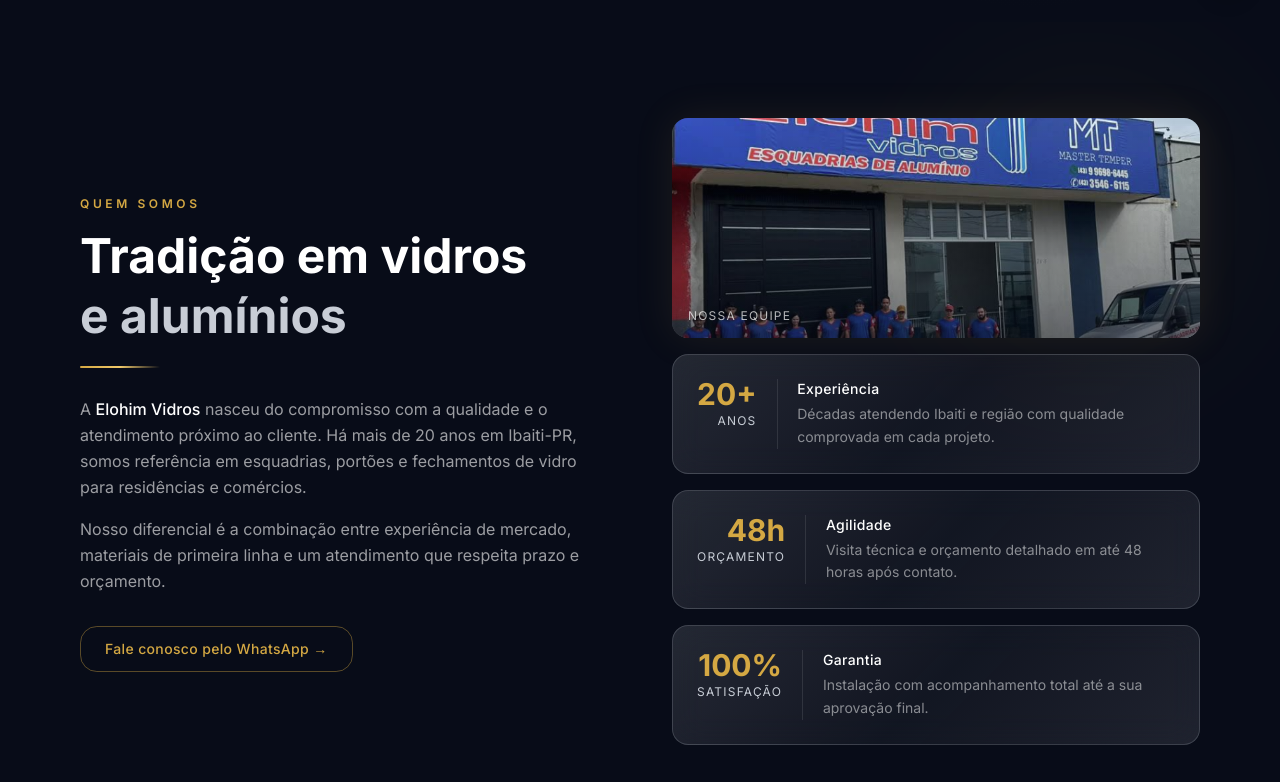
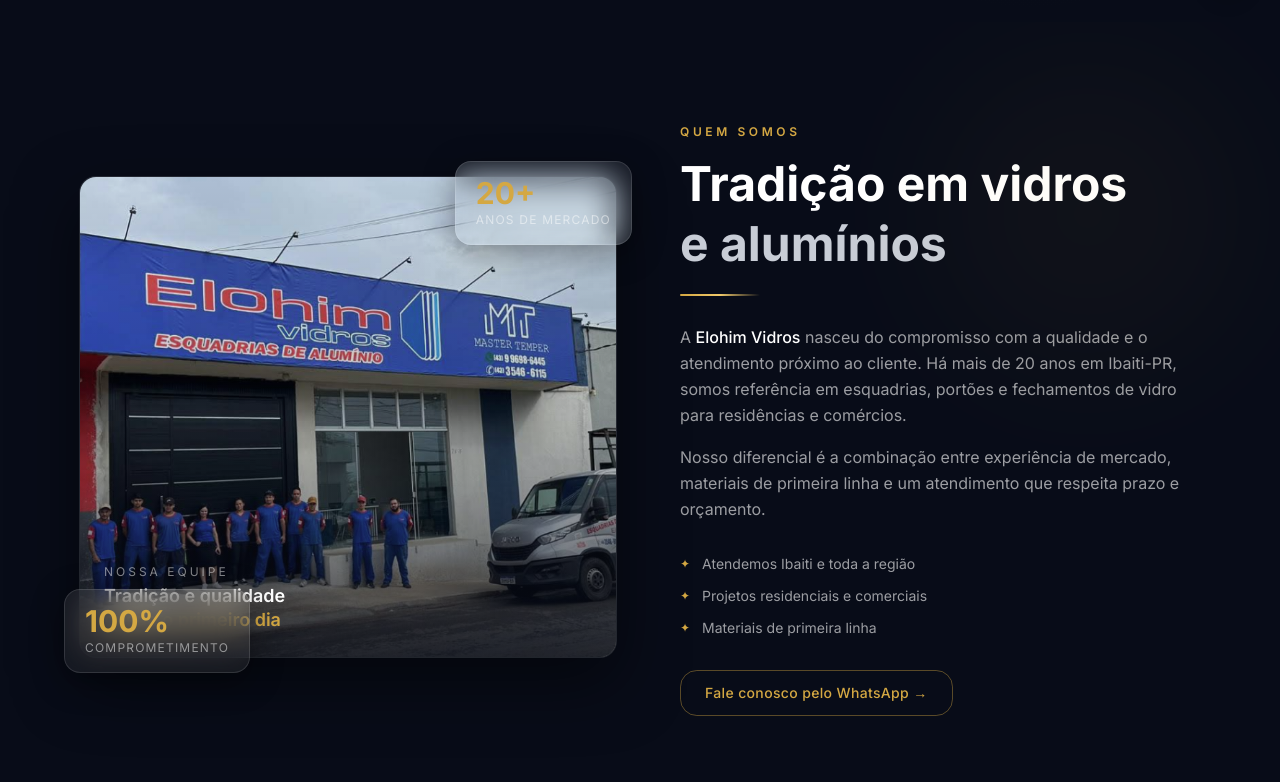
Before and after one commit to roverigor/vidros-elohim, a Next.js app: page / in a window 1280 px wide. Shown: the part 778-1560 px from the top of the page. Built offline with nearby package versions, Linux system fonts and the light colour scheme.

Commit message:
feat(about): hero photo with overlaid stat badges, remove 48h claim, add highlights list

```diff
--- a/components/sections/About.tsx
+++ b/components/sections/About.tsx
@@ -2,41 +2,75 @@
 
 const WHATSAPP_URL = 'https://wa.me/5543984247962?text=Ol%C3%A1%2C%20gostaria%20de%20solicitar%20um%20or%C3%A7amento!';
 
-const HIGHLIGHTS = [
-  {
-    label: 'Experiência',
-    value: '20+',
-    unit: 'anos',
-    desc: 'Décadas atendendo Ibaiti e região com qualidade comprovada em cada projeto.',
-  },
-  {
-    label: 'Agilidade',
-    value: '48h',
-    unit: 'orçamento',
-    desc: 'Visita técnica e orçamento detalhado em até 48 horas após contato.',
-  },
-  {
-    label: 'Garantia',
-    value: '100%',
-    unit: 'satisfação',
-    desc: 'Instalação com acompanhamento total até a sua aprovação final.',
-  },
-];
-
 export default function About() {
   return (
     <section id="sobre" className="py-24 relative overflow-hidden" style={{ backgroundColor: '#080c18' }}>
-      {/* Background decoration */}
+      {/* Background glow */}
       <div
         className="absolute top-0 right-0 w-96 h-96 rounded-full opacity-5 blur-3xl pointer-events-none"
         style={{ background: 'radial-gradient(circle, #d4a843, transparent)' }}
       />
 
       <div className="container mx-auto px-4 max-w-6xl">
-        <div className="grid md:grid-cols-2 gap-16 items-center">
+        <div className="grid md:grid-cols-2 gap-12 items-center">
 
-          {/* Left — text */}
-          <div>
+          {/* Left — hero photo with overlaid stats */}
+          <div className="relative">
+            {/* Gold frame glow */}
+            <div
+              className="absolute -inset-1 rounded-3xl pointer-events-none"
+              style={{ background: 'radial-gradient(ellipse, rgba(212,168,67,0.12) 0%, transparent 70%)' }}
+            />
+
+            {/* Photo */}
+            <div
+              className="relative overflow-hidden rounded-2xl"
+              style={{
+                height: '480px',
+                boxShadow: '0 0 0 1px rgba(200,205,214,0.15), 0 24px 64px rgba(0,0,0,0.5)',
+              }}
+            >
+              <Image
+                src="/Screenshot_1.png"
+                alt="Equipe Elohim Vidros"
+                fill
+                className="object-cover object-center"
+                sizes="(max-width: 768px) 100vw, 50vw"
+              />
+              {/* Gradient overlay bottom */}
+              <div className="absolute inset-0 bg-gradient-to-t from-[#080c18]/80 via-[#080c18]/20 to-transparent" />
+
+              {/* Bottom label */}
+              <div className="absolute bottom-0 left-0 right-0 p-6">
+                <p className="text-white/50 text-xs tracking-[0.25em] uppercase mb-1">Nossa equipe</p>
+                <p className="text-white font-semibold text-lg leading-snug">
+                  Tradição e qualidade<br />
+                  <span className="text-[#d4a843]">desde o primeiro dia</span>
+                </p>
+              </div>
+            </div>
+
+            {/* Stat badge — top right */}
+            <div
+              className="absolute -top-4 -right-4 glass rounded-2xl px-5 py-4 border border-[#d4a843]/30"
+              style={{ boxShadow: '0 8px 32px rgba(0,0,0,0.4)' }}
+            >
+              <div className="text-3xl font-bold text-[#d4a843] leading-none">20+</div>
+              <div className="text-xs text-white/50 tracking-widest uppercase mt-1">anos de mercado</div>
+            </div>
+
+            {/* Stat badge — bottom left */}
+            <div
+              className="absolute -bottom-4 -left-4 glass rounded-2xl px-5 py-4 border border-white/15"
+              style={{ boxShadow: '0 8px 32px rgba(0,0,0,0.4)' }}
+            >
+              <div className="text-3xl font-bold text-[#d4a843] leading-none">100%</div>
+              <div className="text-xs text-white/50 tracking-widest uppercase mt-1">comprometimento</div>
+            </div>
+          </div>
+
+          {/* Right — text */}
+          <div className="md:pl-4">
             <span className="text-xs font-semibold text-[#d4a843] tracking-[0.3em] uppercase">
               Quem somos
             </span>
@@ -46,12 +80,9 @@
               <span className="text-[#c8cdd6]">e alumínios</span>
             </h2>
 
-            {/* Aluminum accent bar */}
             <div
               className="mt-5 w-20 h-0.5 rounded-full"
-              style={{
-                background: 'linear-gradient(90deg, #d4a843, #f0c96a, transparent)',
-              }}
+              style={{ background: 'linear-gradient(90deg, #d4a843, #f0c96a, transparent)' }}
             />
 
             <p className="mt-7 text-white/60 leading-relaxed text-base">
@@ -66,6 +97,20 @@
               materiais de primeira linha e um atendimento que respeita prazo e orçamento.
             </p>
 
+            {/* Highlights inline */}
+            <div className="mt-8 flex flex-col gap-3">
+              {[
+                { icon: '✦', text: 'Atendemos Ibaiti e toda a região' },
+                { icon: '✦', text: 'Projetos residenciais e comerciais' },
+                { icon: '✦', text: 'Materiais de primeira linha' },
+              ].map((item) => (
+                <div key={item.text} className="flex items-center gap-3">
+                  <span className="text-[#d4a843] text-xs">{item.icon}</span>
+                  <span className="text-white/60 text-sm">{item.text}</span>
+                </div>
+              ))}
+            </div>
+
             <a
               href={WHATSAPP_URL}
               target="_blank"
@@ -75,53 +120,6 @@
               Fale conosco pelo WhatsApp →
             </a>
           </div>
-
-          {/* Right — team photo + stat cards */}
-          <div className="flex flex-col gap-4">
-            {/* Team photo */}
-            <div
-              className="relative overflow-hidden rounded-2xl"
-              style={{
-                boxShadow: '0 0 40px rgba(212,168,67,0.10), inset 0 0 0 1px rgba(200,205,214,0.15)',
-              }}
-            >
-              <Image
-                src="/Screenshot_1.png"
-                alt="Equipe Elohim Vidros"
-                width={600}
-                height={360}
-                className="w-full object-cover"
-                style={{ maxHeight: '220px' }}
-              />
-              <div className="absolute inset-0 bg-gradient-to-t from-[#080c18]/60 to-transparent" />
-              <div className="absolute bottom-3 left-4">
-                <span className="text-white/70 text-xs tracking-widest uppercase">Nossa equipe</span>
-              </div>
-            </div>
-
-            {HIGHLIGHTS.map((item) => (
-              <div
-                key={item.label}
-                className="glass glass-hover aluminum-surface rounded-2xl p-6 transition-all duration-300 cursor-default"
-              >
-                <div className="flex items-start gap-5">
-                  <div className="flex-shrink-0 text-right">
-                    <div className="text-3xl font-bold text-[#d4a843] leading-none">
-                      {item.value}
-                    </div>
-                    <div className="text-xs text-[#c8cdd6] tracking-widest uppercase mt-1">
-                      {item.unit}
-                    </div>
-                  </div>
-                  <div className="w-px self-stretch bg-white/10" />
-                  <div>
-                    <div className="text-white font-medium text-sm tracking-wide">{item.label}</div>
-                    <div className="text-white/50 text-sm mt-1 leading-relaxed">{item.desc}</div>
-                  </div>
-                </div>
-              </div>
-            ))}
-          </div>
         </div>
       </div>
     </section>
```
